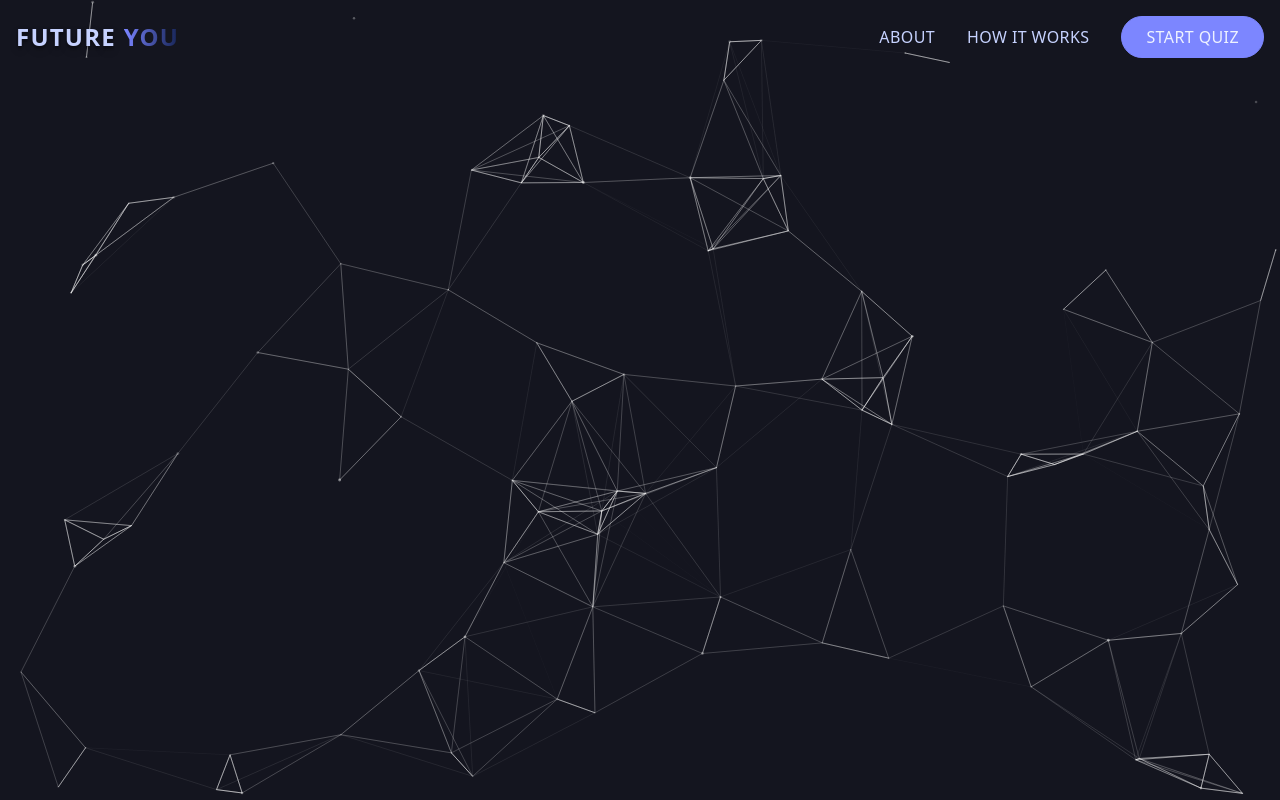
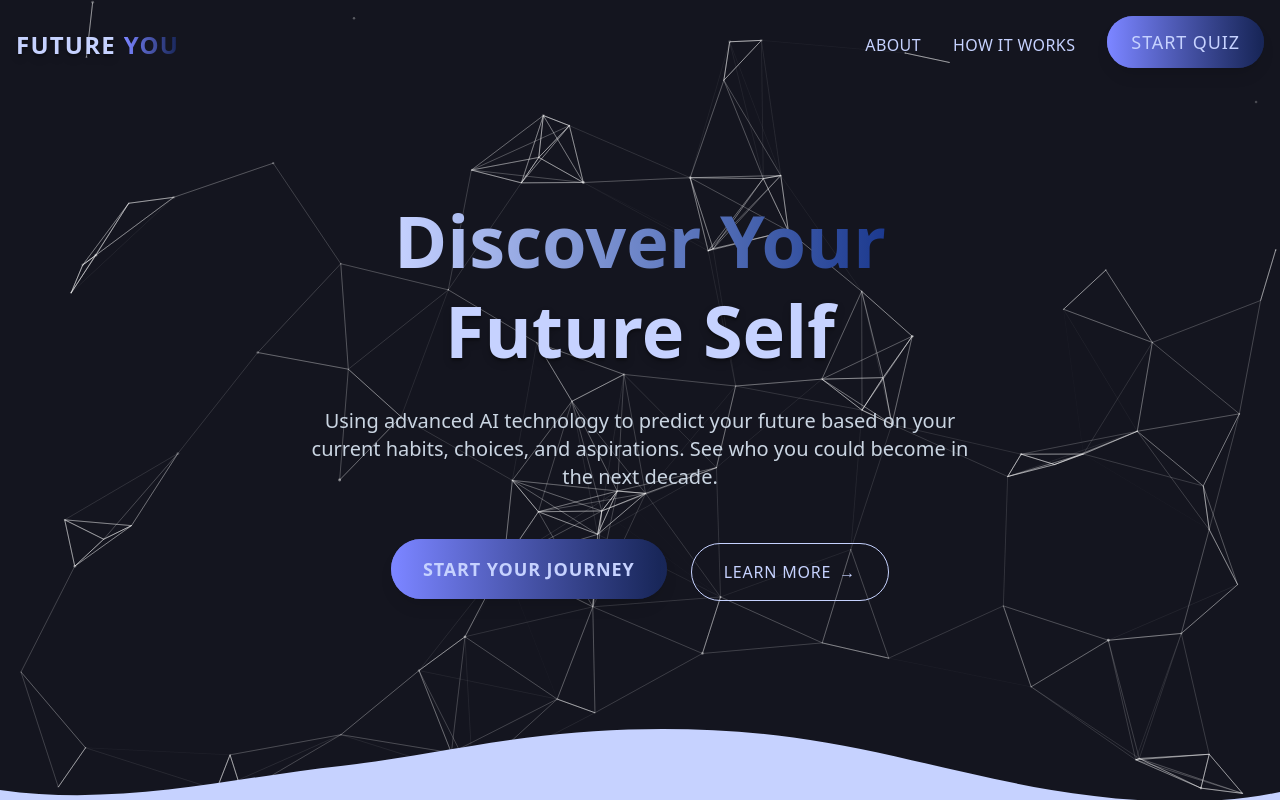
Before and after one commit to heyooJatinHere/FutureYou2.0, a React (Vite) app in the folder frontend/: page / in a window 1280 px wide. Built offline with nearby package versions, Linux system fonts and the light colour scheme; the HTML template or start-up script is replaced by a standard one.

Commit message:
added heroSection

```diff
--- a/frontend/package.json
+++ b/frontend/package.json
@@ -13,11 +13,13 @@
     "@tailwindcss/vite": "^4.1.3",
     "@tanstack/react-query": "^5.71.10",
     "@tsparticles/react": "^3.0.0",
+    "clsx": "^2.1.1",
     "framer-motion": "^12.6.3",
     "lucide-react": "^0.487.0",
     "react": "^19.1.0",
     "react-dom": "^19.1.0",
     "react-tsparticles": "^2.12.2",
+    "tailwind-merge": "^3.2.0",
     "tsparticles": "^3.8.1",
     "tsparticles-engine": "^2.12.0",
     "wouter": "^3.6.0"
--- /dev/null
+++ b/frontend/src/components/HeroSection.jsx
@@ -0,0 +1,77 @@
+import { motion } from "framer-motion";
+import FuturisticButton from "./ui/FuturisticButton";
+
+const HeroSection = () => {
+  return (
+    <section className="min-h-screen flex items-center relative overflow-hidden" id="hero">
+      <div className="container mx-auto px-4 py-20 relative z-10">
+        <div className="max-w-4xl mx-auto text-center">
+          <motion.h1
+            initial={{ opacity: 0 }}
+            animate={{ opacity: 1 }}
+            transition={{ duration: 0.8 }}
+            className="text-4xl md:text-6xl lg:text-7xl font-orbitron font-bold leading-tight mb-8"
+          >
+            <span className="bg-clip-text text-transparent bg-gradient-to-r from-indigo-200 to-blue-900">
+              Discover Your
+            </span>
+            <br />
+            <span className="text-shadow-lg/20 text-indigo-200">Future Self</span>
+          </motion.h1>
+
+          <motion.p
+            initial={{ opacity: 0, y: 20 }}
+            animate={{ opacity: 1, y: 0 }}
+            transition={{ duration: 0.8, delay: 0.2 }}
+            className="text-lg md:text-xl text-slate-300 mb-12 max-w-2xl mx-auto"
+          >
+            Using advanced AI technology to predict your future based on your current habits, choices, and aspirations. See who you could become in the next decade.
+          </motion.p>
+
+          <motion.div
+            initial={{ opacity: 0, y: 20 }}
+            animate={{ opacity: 1, y: 0 }}
+            transition={{ duration: 0.8, delay: 0.4 }}
+            className="flex flex-col sm:flex-row justify-center items-center space-y-4 sm:space-y-0 sm:space-x-6"
+          >
+            <FuturisticButton
+              href="#quiz"
+              className="px-8 py-4 rounded-full bg-gradient-to-r from-indigo-400 to-blue-950 text-indigo-200 font-rajdhani font-bold tracking-wider text-lg shadow-lg"
+            >
+              START YOUR JOURNEY
+            </FuturisticButton>
+
+            <a
+              href="#how-it-works"
+              className="px-8 py-4 rounded-full border border-light border-opacity-20 hover:border-opacity-50 transition text-indigo-200 font-rajdhani font-medium tracking-wider group"
+            >
+              LEARN MORE
+              <span className="inline-block ml-2 transition-transform duration-300 group-hover:translate-x-1">→</span>
+            </a>
+          </motion.div>
+        </div>
+      </div>
+
+      {/* Animated Shape Bottom */}
+      <div className="absolute -bottom-2 left-0 w-full overflow-hidden leading-none">
+        <svg
+          xmlns="http://www.w3.org/2000/svg"
+          viewBox="0 0 1200 120"
+          preserveAspectRatio="none"
+          className="w-full h-20 text-indigo-200"
+        >
+          <path
+            d="M321.39,56.44c58-10.79,114.16-30.13,172-41.86,
+            82.39-16.72,168.19-17.73,250.45-.39C823.78,
+            31,906.67,72,985.66,92.83c70.05,18.48,
+            146.53,26.09,214.34,3V120H0V92.83C115.12,
+            118.92,220.69,73.2,321.39,56.44Z"
+            fill="currentColor"
+          ></path>
+        </svg>
+      </div>
+    </section>
+  );
+};
+
+export default HeroSection;
--- a/frontend/src/components/Navbar.jsx
+++ b/frontend/src/components/Navbar.jsx
@@ -2,6 +2,7 @@ import { useState, useEffect } from "react";
 import { Link } from "wouter";
 import { motion } from "framer-motion";
 import { Menu, X } from "lucide-react";
+import FuturisticButton from "./ui/FuturisticButton";
 
 const NavBar = () => {
   const [isScrolled, setIsScrolled] = useState(false);
@@ -63,9 +64,11 @@ const NavBar = () => {
           <a href="#how-it-works" className="text-indigo-200 hover:text-indigo-400 font-rajdhani font-medium tracking-wide transition-colors">
             HOW IT WORKS
           </a>
-          <a href="#quiz" className="px-6 py-2 bg-indigo-400 bg-opacity-20 border border-indigo-400 rounded-full text-indigo-50 hover:bg-opacity-30 transition font-rajdhani font-medium tracking-wide">
+          {/* <a href="#quiz" className="px-6 py-2 bg-indigo-400 bg-opacity-20 border border-indigo-400 rounded-full text-indigo-50 hover:bg-opacity-30 transition font-rajdhani font-medium tracking-wide">
             START QUIZ
-          </a>
+          </a> */}
+          <FuturisticButton href="#quiz" className="px-6 py-3 rounded-full bg-gradient-to-r from-indigo-400 to-blue-950 text-indigo-200 font-rajdhani font-medium tracking-wider text-lg shadow-lg">START QUIZ</FuturisticButton>
+
         </div>
       </div>
 
@@ -91,13 +94,16 @@ const NavBar = () => {
           >
             HOW IT WORKS
           </a>
-          <a
+          {/* <a
             href="#quiz"
             onClick={() => setMobileMenuOpen(false)}
             className="px-6 py-2 bg-indigo-400 bg-opacity-20 border border-indigo-400 rounded-full text-indigo-50 hover:bg-opacity-30 transition font-rajdhani font-medium tracking-wide text-center "
           >
             START QUIZ
-          </a>
+          </a> */}
+          <FuturisticButton href="#" onClick={() => setMobileMenuOpen(false)}
+            className="px-6 py-2 rounded-full bg-gradient-to-r from-indigo-400 to-blue-950 text-indigo-200 font-rajdhani font-medium tracking-wider text-lg shadow-lg">START QUIZ</FuturisticButton>
+
         </div>
       </motion.div>
     </motion.nav>
--- /dev/null
+++ b/frontend/src/components/ui/FuturisticButton.jsx
@@ -0,0 +1,68 @@
+import { motion } from "framer-motion";
+import { cn } from "../../lib/utils";
+
+const FuturisticButton = ({
+  children,
+  href,
+  onClick,
+  className,
+  disabled = false,
+}) => {
+  const ButtonContent = (
+    <motion.span
+      className={cn(
+        "relative inline-block overflow-hidden transition-all duration-300 hover:-translate-y-1",
+        disabled && "opacity-50 cursor-not-allowed",
+        className
+      )}
+      whileHover={!disabled ? { scale: 1.02 } : {}}
+      whileTap={!disabled ? { scale: 0.98 } : {}}
+    >
+      <span className="relative z-10 block">{children}</span>
+
+      {/* Glow effect */}
+      <motion.span
+        className="absolute inset-0 bg-gradient-to-r from-indigo-400 to-blue-950 opacity-0"
+        initial={{ opacity: 0 }}
+        animate={{ opacity: disabled ? 0 : 0.7 }}
+        transition={{ duration: 0.5 }}
+      />
+
+      {/* Moving highlight effect */}
+      <motion.span
+        className="absolute top-0 -left-full h-full w-full bg-gradient-to-r from-transparent via-white to-transparent opacity-20"
+        animate={{ x: ["0%", "200%"] }}
+        transition={{
+          duration: 1.5,
+          repeat: Infinity,
+          repeatType: "loop",
+          ease: "linear",
+          repeatDelay: 0.5,
+        }}
+      />
+    </motion.span>
+  );
+
+  if (href) {
+    return (
+      <a
+        href={disabled ? undefined : href}
+        className={cn("inline-block", disabled && "pointer-events-none")}
+      >
+        {ButtonContent}
+      </a>
+    );
+  }
+
+  return (
+    <button
+      onClick={disabled ? undefined : onClick}
+      disabled={disabled}
+      className="focus:outline-none"
+    >
+      {ButtonContent}
+    </button>
+  );
+};
+
+export default FuturisticButton;
--- /dev/null
+++ b/frontend/src/lib/utils.jsx
@@ -0,0 +1,6 @@
+import { clsx } from "clsx";
+import { twMerge } from "tailwind-merge";
+
+export function cn(...inputs) {
+  return twMerge(clsx(inputs));
+}
--- a/frontend/src/pages/Home.jsx
+++ b/frontend/src/pages/Home.jsx
@@ -1,12 +1,14 @@
 import React from 'react'
 import ParticlesBackground from '../components/ParticlesBackground'
 import Navbar from '../components/Navbar'
+import HeroSection from '../components/HeroSection'
 
 const Home = () => {
   return (
     <div>
       <ParticlesBackground/>
       <Navbar/>
+      <HeroSection/>
     </div>
   )
 }
```
Also changed, not shown: 1 other file (tests, documents, lock files or other folders).
